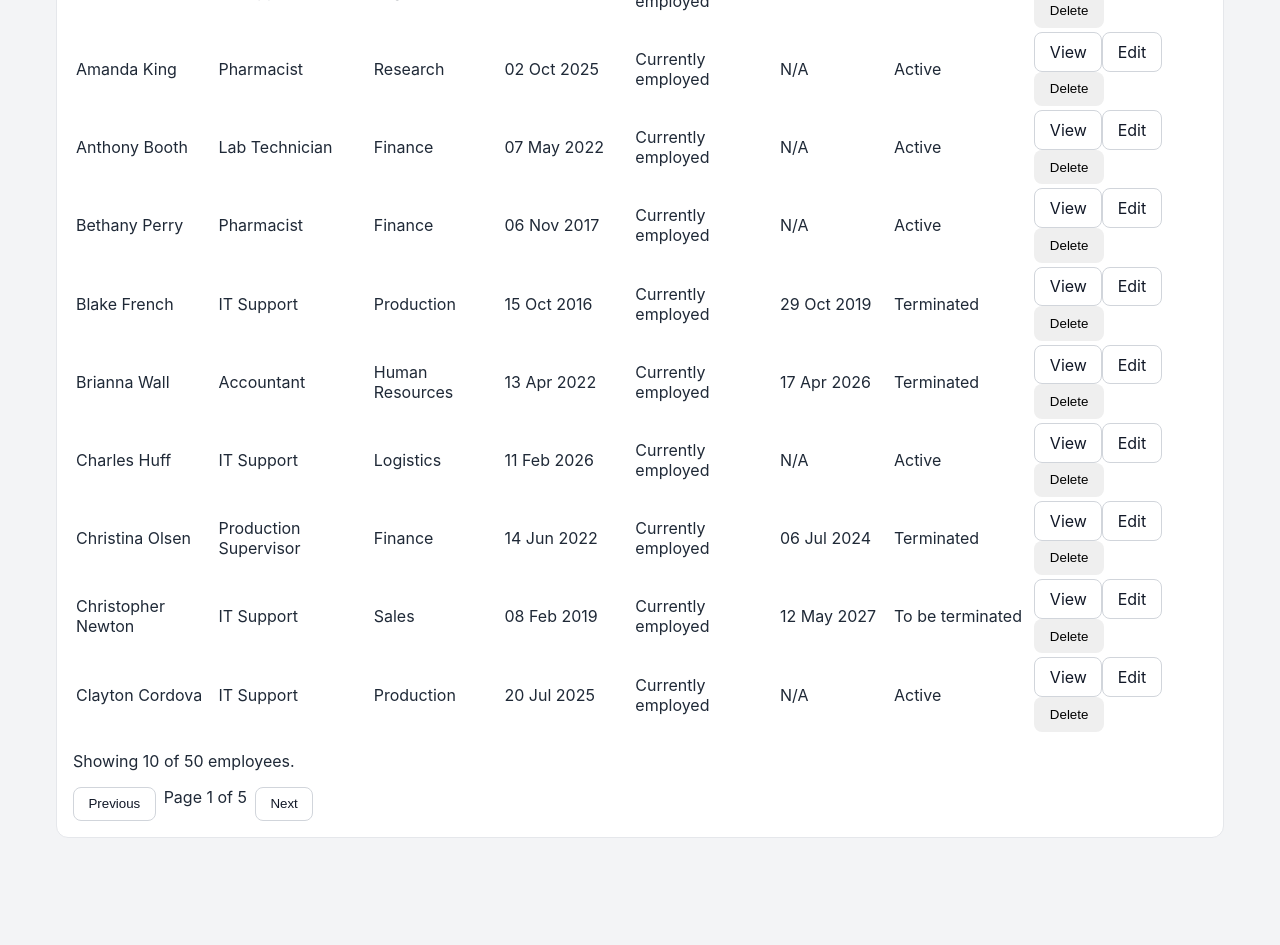
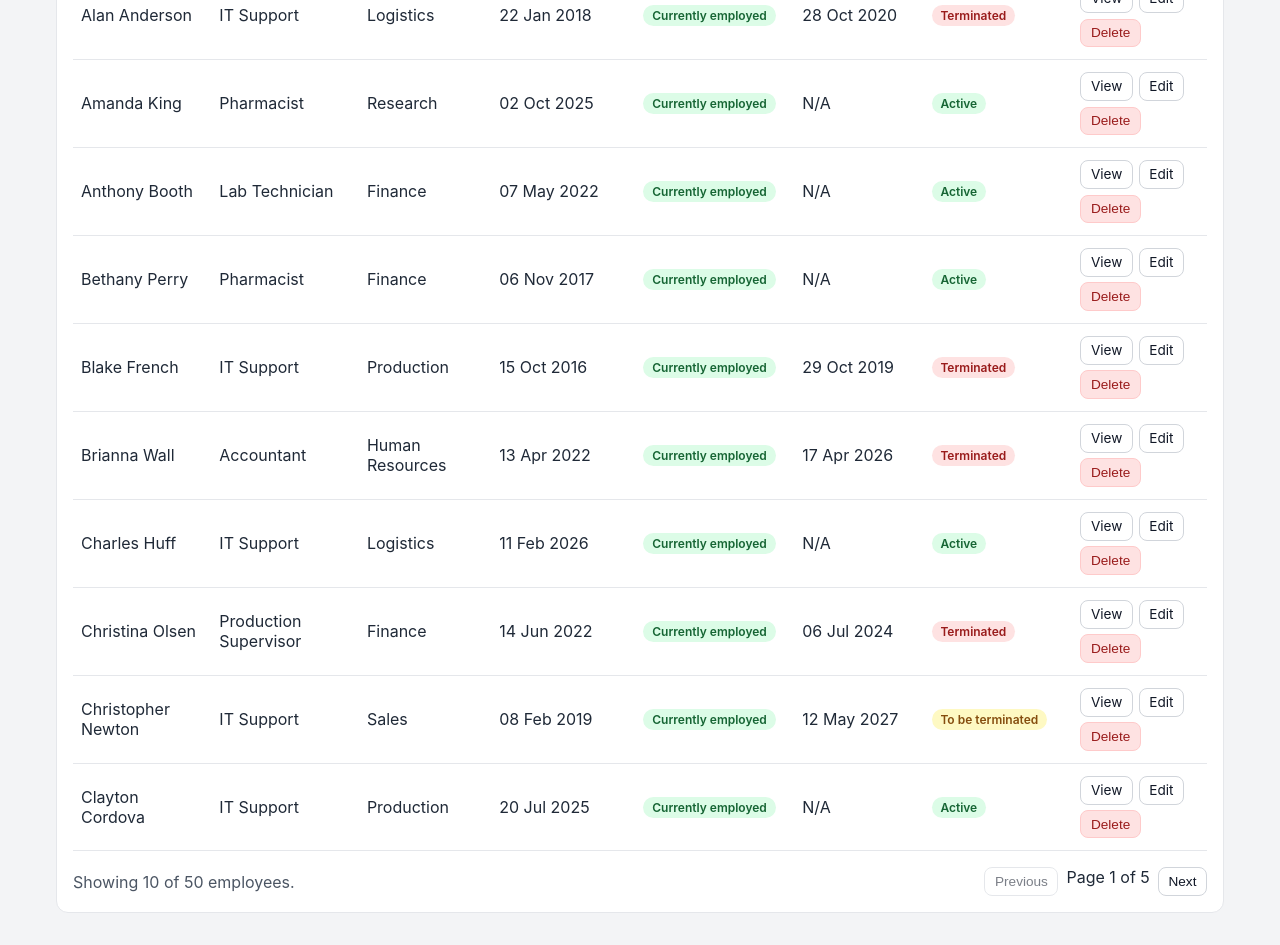
Before and after one commit to AlexsandarM/purple-cross, a React (Vite) app: page /employees in a window 1280 px wide. Shown: the part 260-1205 px from the top of the page. Before the commit the page ends 1130 px from the top, so only its background shows below. Built offline with nearby package versions, Linux system fonts and the light colour scheme.

Commit message:
style: polish table layout and status badge visuals

```diff
--- a/src/styles.css
+++ b/src/styles.css
@@ -131,6 +131,11 @@ a {
   cursor: pointer;
 }
 
+.button:disabled {
+  opacity: 0.55;
+  cursor: not-allowed;
+}
+
 .button-primary {
   background: #4f46e5;
   color: #ffffff;
@@ -142,9 +147,106 @@ a {
   border-color: #d1d5db;
 }
 
+.button-danger {
+  background: #fee2e2;
+  color: #991b1b;
+  border-color: #fecaca;
+}
+
+.button-small {
+  padding: 0.35rem 0.6rem;
+  font-size: 0.85rem;
+}
+
 .row-actions {
   display: flex;
   gap: 0.5rem;
+}
+
+.table-scroll {
+  overflow-x: auto;
+}
+
+.employee-table {
+  width: 100%;
+  border-collapse: collapse;
+  min-width: 960px;
+}
+
+.employee-table th,
+.employee-table td {
+  text-align: left;
+  border-bottom: 1px solid #e5e7eb;
+  padding: 0.75rem 0.5rem;
+  vertical-align: middle;
+}
+
+.employee-table tbody tr:hover {
+  background: #f9fafb;
+}
+
+.sort-button {
+  border: none;
+  background: transparent;
+  font: inherit;
+  font-weight: 600;
+  color: #111827;
+  cursor: pointer;
+  padding: 0;
+}
+
+.sort-button:hover {
+  color: #4f46e5;
+}
+
+.table-actions {
+  display: flex;
+  flex-wrap: wrap;
+  gap: 0.35rem;
+}
+
+.table-footer {
+  margin-top: 1rem;
+  display: flex;
+  align-items: center;
+  justify-content: space-between;
+  gap: 0.75rem;
+  flex-wrap: wrap;
+}
+
+.table-footer p {
+  margin: 0;
+  color: #4b5563;
+}
+
+.status-badge {
+  display: inline-flex;
+  align-items: center;
+  border-radius: 9999px;
+  padding: 0.2rem 0.55rem;
+  font-size: 0.75rem;
+  font-weight: 600;
+  white-space: nowrap;
+}
+
+.status-positive {
+  background: #dcfce7;
+  color: #166534;
+}
+
+.status-warning {
+  background: #fef9c3;
+  color: #854d0e;
+}
+
+.status-negative {
+  background: #fee2e2;
+  color: #991b1b;
+}
+
+.status-neutral {
+  background: #e5e7eb;
+  color: #374151;
 }
 
 @media (max-width: 768px) {
```
